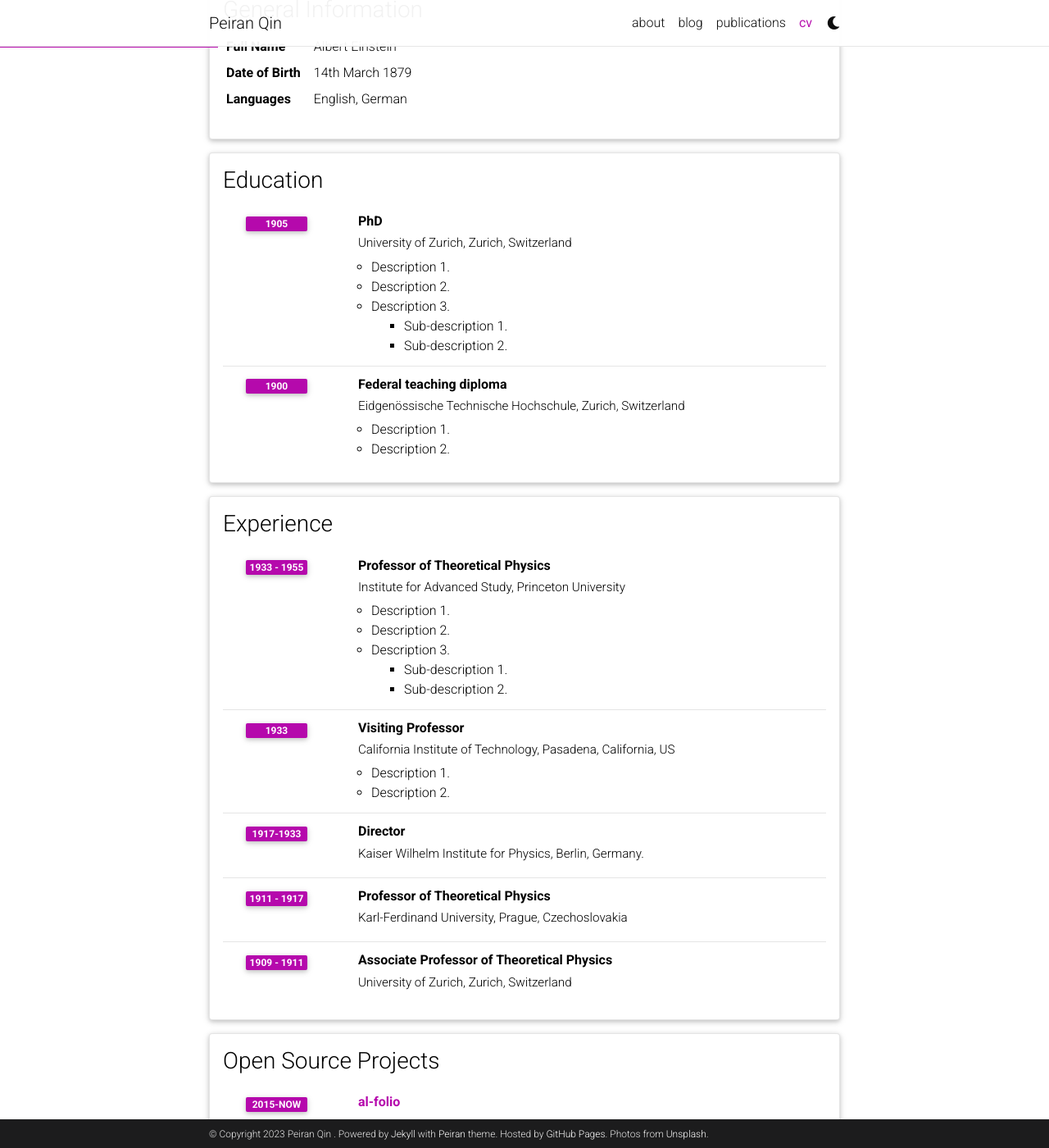
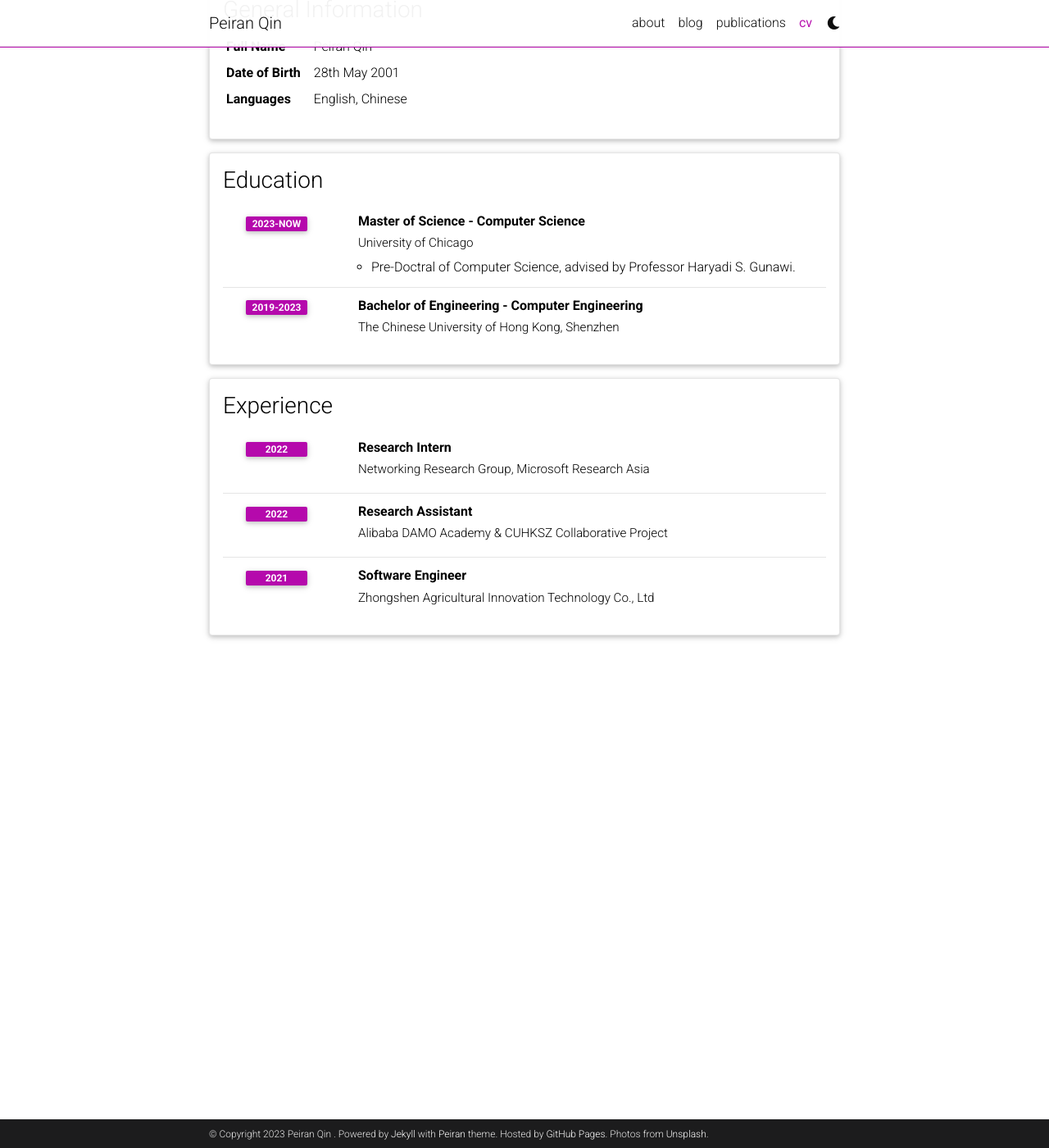
Before and after one commit to QinPR/QinPR.github.io, a Jekyll site: the page built from _pages/cv.md, in a window 1280 px wide and 1400 px high, scrolled down 207 px. Shown: the whole window at 82% size. Built offline with Jekyll 4.4.1, drawn with Linux system fonts in a browser that asks for light colours; comment, search, counter and statistics services are not loaded; a style sheet for code colours, icons or effects is not loaded; some of the changed text lies outside the part shown.

Commit message:
add a cv

```diff
--- a/_data/cv.yml
+++ b/_data/cv.yml
@@ -2,96 +2,37 @@
   type: map
   contents:
     - name: Full Name
-      value: Albert Einstein
+      value: Peiran Qin
     - name: Date of Birth
-      value: 14th March 1879
+      value: 28th May 2001
     - name: Languages
-      value: English, German
+      value: English, Chinese
 
 - title: Education
   type: time_table
   contents:
-    - title: PhD
-      institution: University of Zurich, Zurich, Switzerland
-      year: 1905
+    - title: Master of Science - Computer Science
+      institution: University of Chicago
+      year: 2023-now
       description:
-        - Description 1.
-        - Description 2.
-        - title: Description 3.
-          contents:
-            - Sub-description 1.
-            - Sub-description 2.
-    - title: Federal teaching diploma
-      institution: Eidgenössische Technische Hochschule, Zurich, Switzerland
-      year: 1900
+        - Pre-Doctral of Computer Science, advised by Professor Haryadi S. Gunawi.
+    - title: Bachelor of Engineering - Computer Engineering
+      institution: The Chinese University of Hong Kong, Shenzhen
+      year: 2019-2023
       description:
-        - Description 1.
-        - Description 2.
 
 - title: Experience
   type: time_table
   contents:
-    - title: Professor of Theoretical Physics
-      institution: Institute for Advanced Study, Princeton University
-      year: 1933 - 1955
-      description:
-        - Description 1.
-        - Description 2.
-        - title: Description 3.
-          contents:
-            - Sub-description 1.
-            - Sub-description 2.
-    - title: Visiting Professor
-      institution: California Institute of Technology, Pasadena, California, US
-      year: 1933
-      description:
-        - Description 1.
-        - Description 2.
-
-    - title: Director
-      institution: Kaiser Wilhelm Institute for Physics, Berlin, Germany.
-      year: 1917-1933
-
-    - title: Professor of Theoretical Physics
-      institution: Karl-Ferdinand University, Prague, Czechoslovakia
-      year: 1911 - 1917
+    - title: Research Intern
+      institution: Networking Research Group, Microsoft Research Asia
+      year: 2022
       description:
 
-    - title: Associate Professor of Theoretical Physics
-      institution: University of Zurich, Zurich, Switzerland
-      year: 1909 - 1911
+    - title: Research Assistant
+      institution: Alibaba DAMO Academy & CUHKSZ Collaborative Project
+      year: 2022
 
-- title: Open Source Projects
-  type: time_table
-  contents:
-    - title: <a href="https://github.com/alshedivat/al-folio">al-folio</a>
-      year: 2015-now
-      description: A beautiful, simple, clean, and responsive Jekyll theme for academics.
-
-- title: Honors and Awards
-  type: time_table
-  contents:
-    - year: 1921
-      items:
-        - Nobel Prize in Physics
-        - Matteucci Medal
-    - year: 2029
-      items:
-        - Max Planck Medal
-
-- title: Academic Interests
-  type: nested_list
-  contents:
-    - title: Topic 1.
-      items:
-        - Description 1.
-        - Description 2.
-    - title: Topic 2.
-      items:
-        - Description 1.
-        - Description 2.
-
-- title: Other Interests
-  type: list
-  contents:
-    - <u>Hobbies:</u> Hobby 1, Hobby 2, etc.
+    - title: Software Engineer
+      institution: Zhongshen Agricultural Innovation Technology Co., Ltd
+      year: 2021
```
